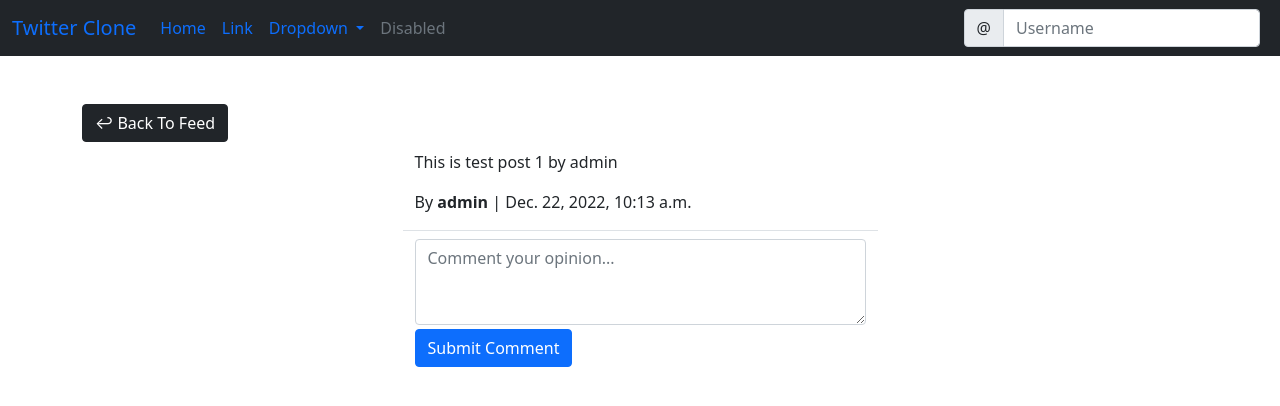
After one commit to pintuprajapati/Twitter-Clone, a Django app: page /post/2 in a window 1280 px wide. The commit adds this page. Shown: the top 406 px of the page. Run offline with Django 4.2, Linux system fonts and the light colour scheme; data comes from the database, SQL or seed files in the repository; both versions use the stored data as it was after the commit; some libraries are stand-ins or nearby versions.

Commit message:
CRUD Operations & Comment Section

```diff
--- a/social/forms.py
+++ b/social/forms.py
@@ -1,6 +1,6 @@
 from django import forms
 from django.forms import ModelForm, TextInput, EmailInput, Textarea
-from .models  import Post
+from .models  import Post, Comment
 
 class PostForm(forms.ModelForm):
     body = forms.CharField(
@@ -14,13 +14,16 @@ class PostForm(forms.ModelForm):
     class Meta:
         model = Post
         fields = ['body']
-        # widgets = {
-        #     'body': forms.Textarea(
-        #         attrs={'placeholder': 'Write Something Interesting', "rows": "5"}),
-        # }
 
-    # def __init__(self, *args, **kwargs):
-    #     super().__init__(*args, **kwargs)
-    #     self.fields["body"].widget = forms.TextInput(attrs={
-    #         "rows": "5"
-    #     })
+class CommentForm(forms.ModelForm):
+    comment = forms.CharField(
+        label='',
+        widget=forms.Textarea(attrs={
+            'rows': '3',
+            'placeholder': 'Comment your opinion...'
+        })
+    )
+
+    class Meta:
+        model = Comment
+        fields = ['comment']
--- a/social/models.py
+++ b/social/models.py
@@ -7,3 +7,10 @@ class Post(models.Model):
     body = models.TextField()
     created_on = models.DateTimeField(default=timezone.now)
     author = models.ForeignKey(User, on_delete=models.CASCADE)
+
+# Comment model
+class Comment(models.Model):
+    comment = models.TextField()
+    created_on = models.DateTimeField(default=timezone.now)
+    author = models.ForeignKey(User, on_delete=models.CASCADE)
+    post = models.ForeignKey('Post', on_delete=models.CASCADE)
--- a/social/urls.py
+++ b/social/urls.py
@@ -1,5 +1,9 @@
 from django.urls import path
-from .views import PostListView
+from .views import PostListView, my_posts, PostDetailView, PostEditView, PostDeleteView
 urlpatterns = [
-    path('posts/', PostListView.as_view(), name='post-list')
+    path('latest-posts/', PostListView.as_view(), name='latest-post-list'),
+    path('my-posts/', my_posts, name='my-post-list'),
+    path('post/<int:pk>', PostDetailView.as_view(), name='post-detail'),
+    path('post/edit/<int:pk>', PostEditView.as_view(), name='post-edit'),
+    path('post/delete/<int:pk>', PostDeleteView.as_view(), name='post-delete'),
 ]
--- a/social/views.py
+++ b/social/views.py
@@ -1,11 +1,13 @@
 from django.shortcuts import render, HttpResponseRedirect
 from django.views import View
-from .models import Post
-from .forms import PostForm
+from .models import Post, Comment
+from .forms import PostForm, CommentForm
+from django.views.generic.edit import UpdateView, DeleteView
+from django.urls import reverse_lazy
 
 class PostListView(View):
     def get(self, request, *args, **kwargs):
-        posts = Post.objects.filter(author=request.user).order_by('-created_on') # all posts - ordered by latest date
+        posts = Post.objects.all().order_by('-created_on') # all posts - ordered by latest date
         form = PostForm()
 
         context = {
@@ -24,7 +26,7 @@ class PostListView(View):
             new_post = form.save(commit=False)
             new_post.author = request.user
             new_post.save()
-            return HttpResponseRedirect('/posts/')
+            return HttpResponseRedirect('/latest-posts/')
 
         context = {
             'post_list': posts,
@@ -32,3 +34,68 @@ class PostListView(View):
         }
 
         return render(request, 'social/post_list.html', context)
+
+# To view my posts only
+def my_posts(request):
+    posts = Post.objects.filter(author=request.user).order_by('-created_on') # all posts - ordered by latest date
+    form = PostForm()
+
+    context = {
+        'post_list': posts,
+        'form': form
+    }
+    return render(request, 'social/my_post_list.html', context)
+
+# To comment on a post
+class PostDetailView(View):
+    def get(self, request, pk, *args, **kwargs):
+        post = Post.objects.get(pk=pk)
+        form = CommentForm()
+
+        comments = Comment.objects.filter(post=post).order_by('-created_on')
+
+        context = {
+            'post': post,
+            'form': form,
+            'comments': comments,
+        }
+
+        return render(request, 'social/post_detail.html', context)
+
+    def post(self, request, pk, *args, **kwargs):
+        post = Post.objects.get(pk=pk)
+        form = CommentForm(request.POST)
+
+        if form.is_valid():
+            new_comment = form.save(commit=False)
+            new_comment.author = request.user
+            new_comment.post = post
+            new_comment.save()
+            return HttpResponseRedirect('/post/'+str(pk))
+
+        comments = Comment.objects.filter(post=post).order_by('-created_on')
+
+        context = {
+            'post': post,
+            'form': form,
+            'comments': comments,
+        }
+
+        return render(request, 'social/post_detail.html', context)
+
+# Update view
+class PostEditView(UpdateView):
+    model = Post
+    fields = ['body']
+    template_name = 'social/post_edit.html'
+
+    # to redirect page after editing
+    def get_success_url(self):
+        pk = self.kwargs['pk']
+        return reverse_lazy('post-detail', kwargs={'pk': pk})
+
+# Delete View
+class PostDeleteView(DeleteView):
+    model = Post
+    template_name = 'social/post_delete.html'
+    success_url = reverse_lazy('latest-post-list') # once deleted, go back to latest post list page
--- a/templates/landing/navbar.html
+++ b/templates/landing/navbar.html
@@ -1,20 +1,35 @@
 <nav class="navbar navbar-expand-lg bg-dark">
     <div class="container-fluid">
-      <a class="navbar-brand" href="/">Twitter Clone</a>
+      <a class="navbar-brand" href="#">Twitter Clone</a>
       <button class="navbar-toggler" type="button" data-bs-toggle="collapse" data-bs-target="#navbarSupportedContent" aria-controls="navbarSupportedContent" aria-expanded="false" aria-label="Toggle navigation">
         <span class="navbar-toggler-icon"></span>
       </button>
       <div class="collapse navbar-collapse" id="navbarSupportedContent">
         <ul class="navbar-nav me-auto mb-2 mb-lg-0">
+
           <li class="nav-item">
-            <a class="nav-link active" aria-current="page" href="/">Home</a>
+            <a class="nav-link active" aria-current="page"
+            {% if request.user.is_authenticated %}
+              href="{% url 'latest-post-list' %}"
+            {% else %}
+              href="{% url 'index' %}"
+            {% endif %}
+            >Home</a>
           </li>
+
           <li class="nav-item">
             <a class="nav-link" href="#">Link</a>
           </li>
+
           {% if request.user.is_authenticated %}
           <li class="nav-item">
-            <a class="nav-link" href="{% url 'post-list' %}">Posts</a>
+            <a class="nav-link" href="{% url 'my-post-list' %}">My Posts</a>
+          </li>
+          {% endif %}
+
+          {% if request.user.is_authenticated %}
+          <li class="nav-item">
+            <a class="nav-link" href="{% url 'latest-post-list' %}">Latest Posts</a>
           </li>
           {% endif %}
 
@@ -42,6 +57,12 @@
           </li>
         </ul>
 
+        <li class="nav-item d-flex">
+          {% if request.user.is_authenticated %}
+          <a class="nav-link btn btn-primary rounded-pill" href="#">Welcome {{request.user}}</a>
+          {% endif %}
+        </li>
+
         <form class="d-flex" role="search">
             <div class="input-group mx-2">
               <span class="input-group-text " id="basic-addon1">@</span>
--- /dev/null
+++ b/templates/social/post_detail.html
@@ -0,0 +1,46 @@
+{% extends 'base.html' %}
+{% load crispy_forms_tags %}
+
+{% block content %}
+<div class="container">
+    <!-- Back to the Latest Posts -->
+    <div class="row mt-5">
+        <div class="col-md-5 col-sm-6">
+           <a href="{% url 'latest-post-list' %}" class="btn btn-dark">&#8617; Back To Feed</a>
+        </div>
+    </div>
+
+    <div class="row justify-content-center mt-2">
+        <div class="col-md-5 col-sm-12 border-bottom">
+            <p>{{ post.body }}</p>
+            <p>
+                By <strong>{{ post.author }}</strong>
+                | {{ post.created_on }}
+            </p>
+        </div>
+    </div>
+
+    <!-- Add a Comment - Blank Box to write a Post -->
+    <div class="row justify-content-center mt-2">
+        <div class="col-md-5 col-sm-12">
+            <form action="" method="POST">
+                {% csrf_token %}
+                {{ form | crispy }}
+                <div class="d-grip gap-2">
+                    <button class="btn btn-primary mt-1">Submit Comment</button>
+                </div>
+            </form>
+        </div>
+    </div>
+
+    <!-- Show all comments -->
+    {% for comment in comments %}
+    <div class="row justify-content-center mt-2 mb-5 border-bottom">
+        <div class="col-md-5 col-sm-12">
+            <p>{{comment.comment}}</p>
+            <p><strong>{{comment.author}}</strong></p> {{ comment.created_on }}
+        </div>
+    </div>
+    {% endfor %}
+</div>
+{% endblock content %}
--- a/twitter_clone/settings.py
+++ b/twitter_clone/settings.py
@@ -147,6 +147,6 @@ DEFAULT_AUTO_FIELD = "django.db.models.BigAutoField"
 
 CRISPY_TEMPLATE_PACK = 'bootstrap4'
 
-LOGIN_REDIRECT_URL = 'post-list'
+LOGIN_REDIRECT_URL = 'latest-post-list'
 ACCOUNT_EMAIL_REQUIRED = True
 EMAIL_BACKEND = 'django.core.mail.backends.console.EmailBackend'
```
Also changed, not shown: social/admin.py (+9 -1 lines), templates/social/my_post_list.html (added, +20 -0 lines), templates/social/post_delete.html (added, +27 -0 lines), templates/social/post_edit.html (added, +33 -0 lines), templates/social/post_list.html (+5 -5 lines), db.sqlite3, social/migrations/0002_comment.py (added).
